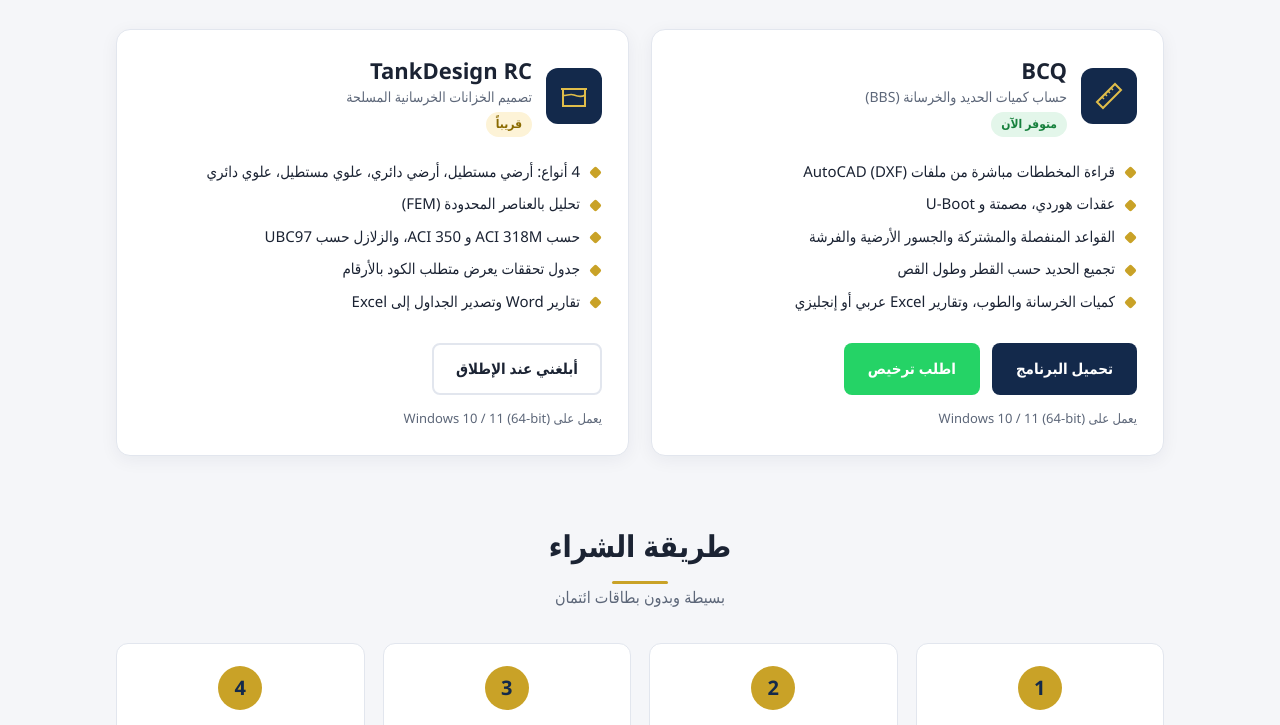
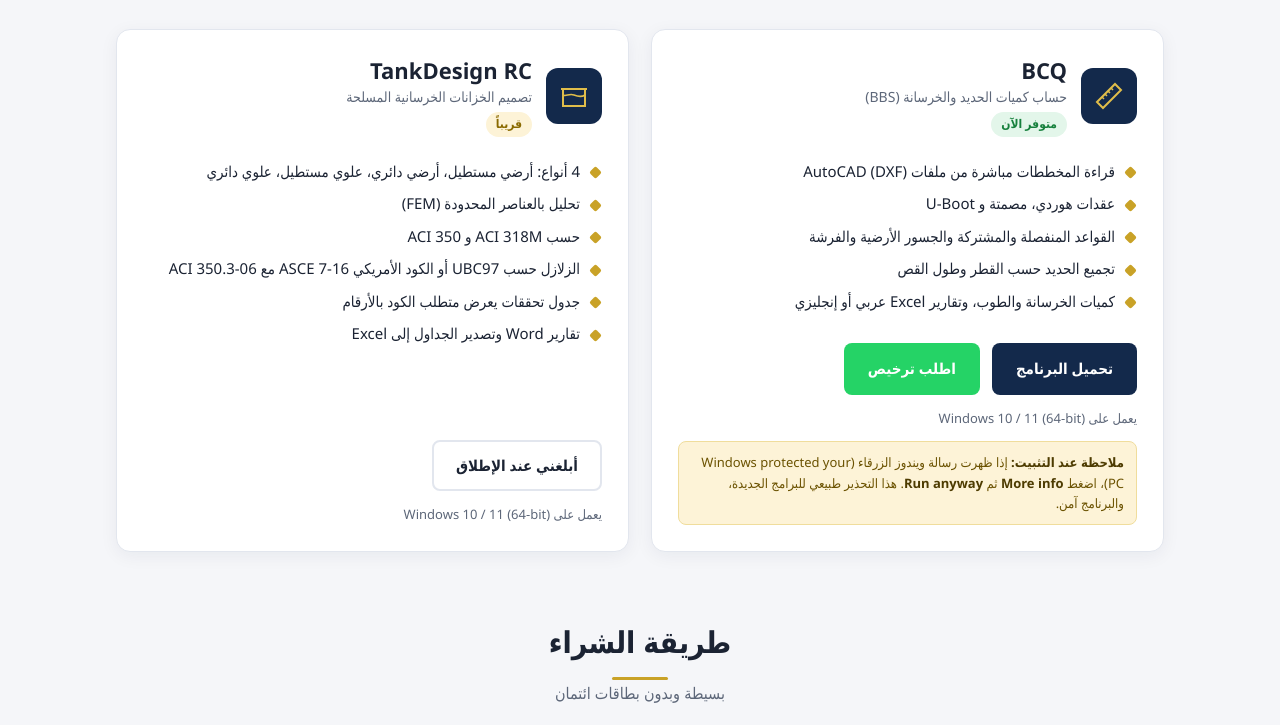
Before and after one commit to hes-engineering/hes-engineering.github.io, a plain HTML site: page index.html in a window 1280 px wide. Shown: the part 530-1255 px from the top of the page. Drawn offline with Linux system fonts and the light colour scheme.

Commit message:
Add files via upload

```diff
--- a/index.html
+++ b/index.html
@@ -77,6 +77,9 @@ section{padding:56px 0}
 .card li::before{content:"";position:absolute;inset-inline-start:2px;top:.62em;width:9px;height:9px;border-radius:2px;background:var(--gold);transform:rotate(45deg)}
 .card .btns{justify-content:flex-start}
 .req{font-size:13px;color:var(--muted);margin-top:12px}
+.note{margin-top:12px;font-size:13px;line-height:1.6;background:#fdf3d7;color:#6b5200;border:1px solid #f0dd9c;border-radius:8px;padding:10px 12px}
+.note b{color:#4d3b00}
+@media (prefers-color-scheme: dark){.note{background:#2e2709;color:#f0d98a;border-color:#4d4214}.note b{color:#ffe9a3}}
 
 /* Steps */
 .steps{display:grid;grid-template-columns:repeat(auto-fit,minmax(220px,1fr));gap:18px;counter-reset:s}
@@ -151,6 +154,7 @@ footer b{color:var(--gold-2)}
           <a class="btn btn-wa" id="waBcq" href="#" target="_blank" rel="noopener" data-ar="اطلب ترخيص" data-en="Request a licence">اطلب ترخيص</a>
         </div>
         <div class="req" data-ar="يعمل على Windows 10 / 11 (64-bit)" data-en="Runs on Windows 10 / 11 (64-bit)">يعمل على Windows 10 / 11 (64-bit)</div>
+        <div class="note" data-ar="<b>ملاحظة عند التثبيت:</b> إذا ظهرت رسالة ويندوز الزرقاء (Windows protected your PC)، اضغط <b>More info</b> ثم <b>Run anyway</b>. هذا التحذير طبيعي للبرامج الجديدة، والبرنامج آمن." data-en="<b>Installation note:</b> If the blue Windows message (Windows protected your PC) appears, click <b>More info</b> then <b>Run anyway</b>. This warning is normal for new programs, and the program is safe."><b>ملاحظة عند التثبيت:</b> إذا ظهرت رسالة ويندوز الزرقاء (Windows protected your PC)، اضغط <b>More info</b> ثم <b>Run anyway</b>. هذا التحذير طبيعي للبرامج الجديدة، والبرنامج آمن.</div>
       </div>
 
       <!-- TankDesign RC -->
@@ -166,7 +170,8 @@ footer b{color:var(--gold-2)}
         <ul>
           <li data-ar="4 أنواع: أرضي مستطيل، أرضي دائري، علوي مستطيل، علوي دائري" data-en="4 types: ground rectangular, ground circular, elevated rectangular, elevated circular">4 أنواع: أرضي مستطيل، أرضي دائري، علوي مستطيل، علوي دائري</li>
           <li data-ar="تحليل بالعناصر المحدودة (FEM)" data-en="Finite element analysis (FEM)">تحليل بالعناصر المحدودة (FEM)</li>
-          <li data-ar="حسب ACI 318M و ACI 350، والزلازل حسب UBC97" data-en="Per ACI 318M and ACI 350, seismic per UBC97">حسب ACI 318M و ACI 350، والزلازل حسب UBC97</li>
+          <li data-ar="حسب ACI 318M و ACI 350" data-en="Per ACI 318M and ACI 350">حسب ACI 318M و ACI 350</li>
+          <li data-ar="الزلازل حسب UBC97 أو الكود الأمريكي ASCE 7-16 مع ACI 350.3-06" data-en="Seismic per UBC97 or the American code ASCE 7-16 with ACI 350.3-06">الزلازل حسب UBC97 أو الكود الأمريكي ASCE 7-16 مع ACI 350.3-06</li>
           <li data-ar="جدول تحققات يعرض متطلب الكود بالأرقام" data-en="Checks table showing code requirements with numbers">جدول تحققات يعرض متطلب الكود بالأرقام</li>
           <li data-ar="تقارير Word وتصدير الجداول إلى Excel" data-en="Word reports and Excel export of result tables">تقارير Word وتصدير الجداول إلى Excel</li>
         </ul>
```
